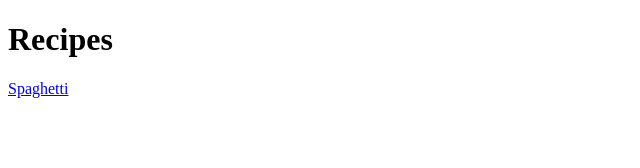
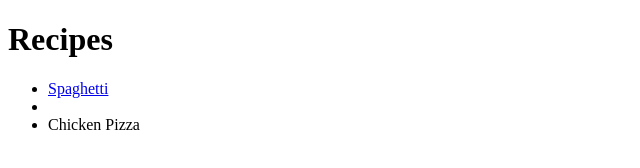
Before and after one commit to zm237338/odin-recipes, a plain HTML site: page index.html in a window 1280 px wide. Shown: the whole page, without its empty margins (0-640 px from the left). Drawn offline with Linux system fonts and the light colour scheme.

Commit message:
Link chicken-pizza page to homepage

```diff
--- a/index.html
+++ b/index.html
@@ -8,6 +8,10 @@
 </head>
 <body>
     <h1>Recipes</h1>
-    <a href="recipes/spaghetti.html">Spaghetti</a>
+    <ul>
+        <li><a href="recipes/spaghetti.html">Spaghetti</a></li>
+        <li><a href="recipes/stuffed-grape-leaves.html"></a></li>
+        <li><a href="recipes/chicken-pizza.html"></a>Chicken Pizza</li>
+    </ul>
 </body>
 </html>
```
